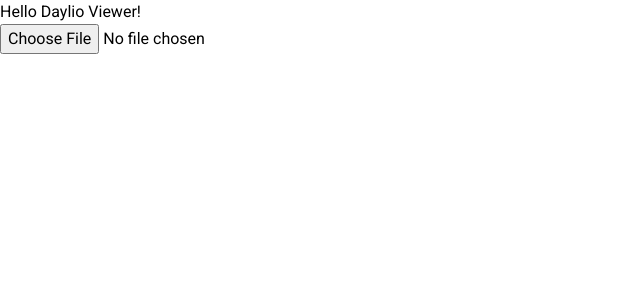
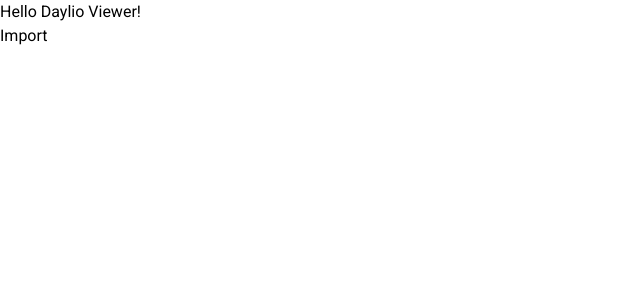
Before and after one commit to Lego4m/daylio-viewer, a React (Create React App) app: page / in a window 1280 px wide. Shown: the top 300 px of the page, without its empty margins (0-640 px from the left). Built offline with nearby package versions, Linux system fonts and the light colour scheme.

Commit message:
Add ImportBackupButton

```diff
--- a/src/App.tsx
+++ b/src/App.tsx
@@ -1,29 +1,17 @@
-import { useState, ChangeEvent } from 'react';
+import { useState } from 'react';
 
-import { readDatabaseFile } from './lib/readDatabaseFile';
+import { ImportBackupButton } from './components/ImportBackupButton';
 
 import { DaylioDB } from './types/daylio';
 
 export function App() {
   const [database, setDatabase] = useState<DaylioDB>({} as DaylioDB);
 
-  async function handleImportBackupFile(e: ChangeEvent<HTMLInputElement>) {
-    try {
-      setDatabase(await readDatabaseFile(e));
-    } catch (error) {
-      console.log(error);
-    }
-  }
-
   return (
     <div>
       <h1>Hello Daylio Viewer!</h1>
 
-      <input
-        type='file'
-        accept='.daylio'
-        onChange={handleImportBackupFile}
-      />
+      <ImportBackupButton onDatabase={setDatabase}/>
     </div>
   );
 }
--- /dev/null
+++ b/src/components/ImportBackupButton.tsx
@@ -0,0 +1,39 @@
+import { useRef, ChangeEvent } from 'react';
+
+import { readDatabaseFile } from '../lib/readDatabaseFile';
+
+import { DaylioDB } from '../types/daylio';
+
+interface ImportBackupButtonProps {
+  onDatabase: (daylioDB: DaylioDB) => void;
+}
+
+export function ImportBackupButton({ onDatabase }: ImportBackupButtonProps) {
+  const inputRef = useRef<HTMLInputElement>(null);
+
+  function handleClick() {
+    inputRef.current?.click();
+  }
+
+  async function handleImportBackupFile(e: ChangeEvent<HTMLInputElement>) {
+    try {
+      onDatabase(await readDatabaseFile(e));
+    } catch (error) {
+      console.log(error);
+    }
+  }
+
+  return (
+    <button onClick={handleClick}>
+      Import
+
+      <input
+        type='file'
+        accept='.daylio'
+        className='hidden'
+        ref={inputRef}
+        onChange={handleImportBackupFile}
+      />
+    </button>
+  )
+}
```
